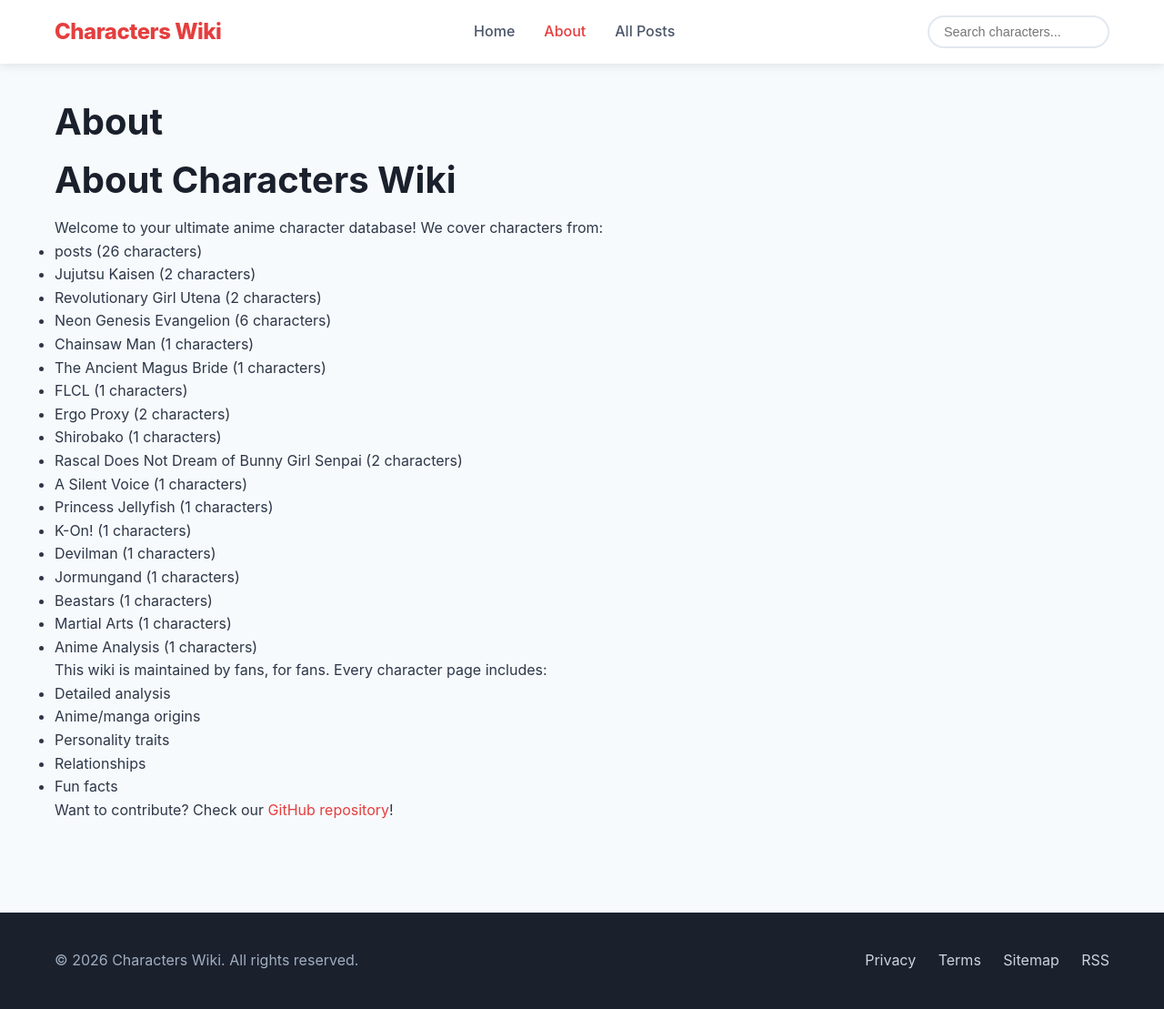
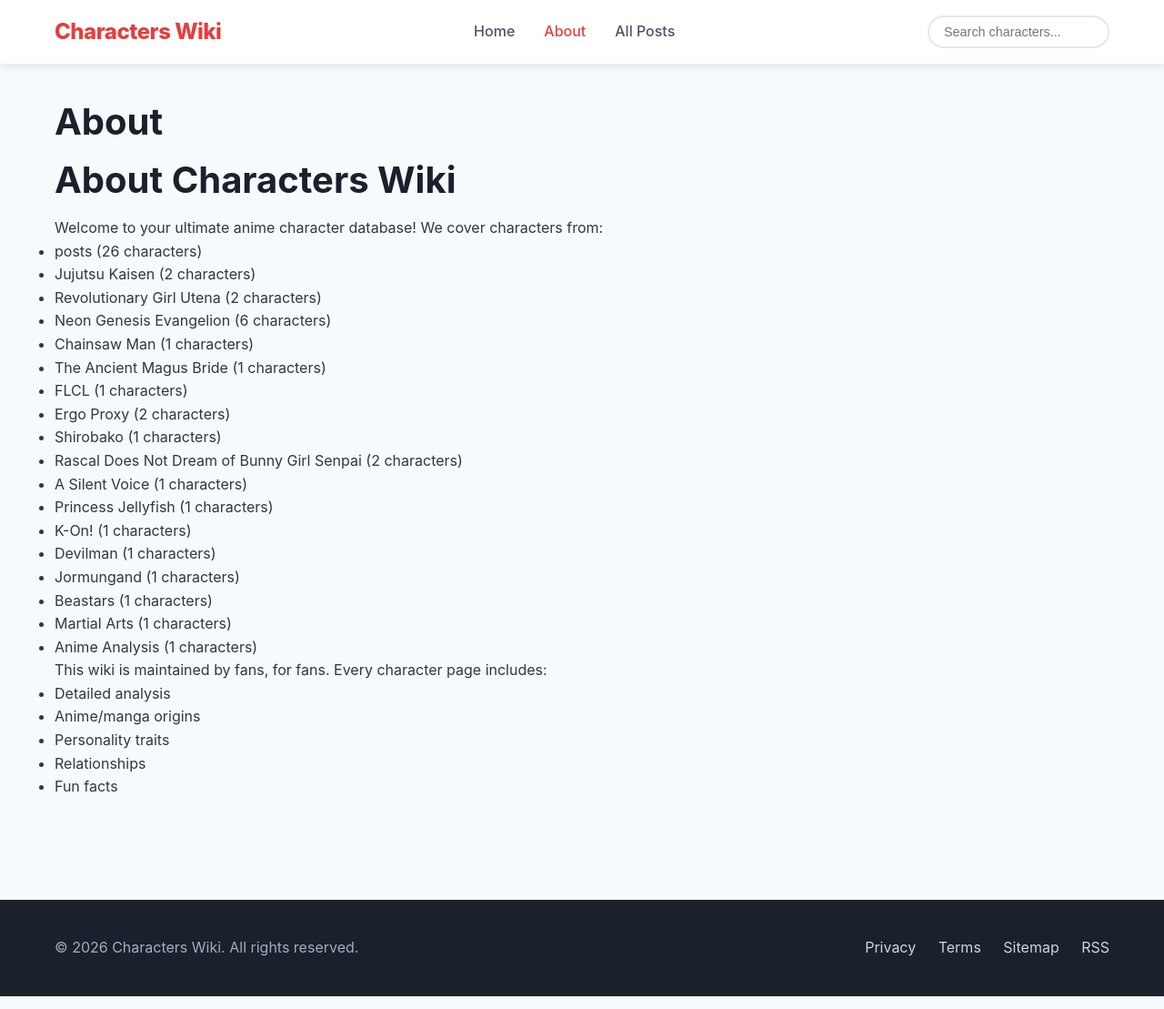
Before and after one commit to characterswiki/characters, a Jekyll site: the page built from about.md, in a window 1280 px wide and 1109 px high. Shown: the whole window at 91% size. Built offline with Jekyll 4.4.1, drawn with Linux system fonts in a browser that asks for light colours.

Commit message:
Update about.md

```diff
--- a/about.md
+++ b/about.md
@@ -18,5 +18,3 @@
 - Personality traits
 - Relationships
 - Fun facts
-
-Want to contribute? Check our [GitHub repository](https://github.com/characterswiki/characters)!
```
